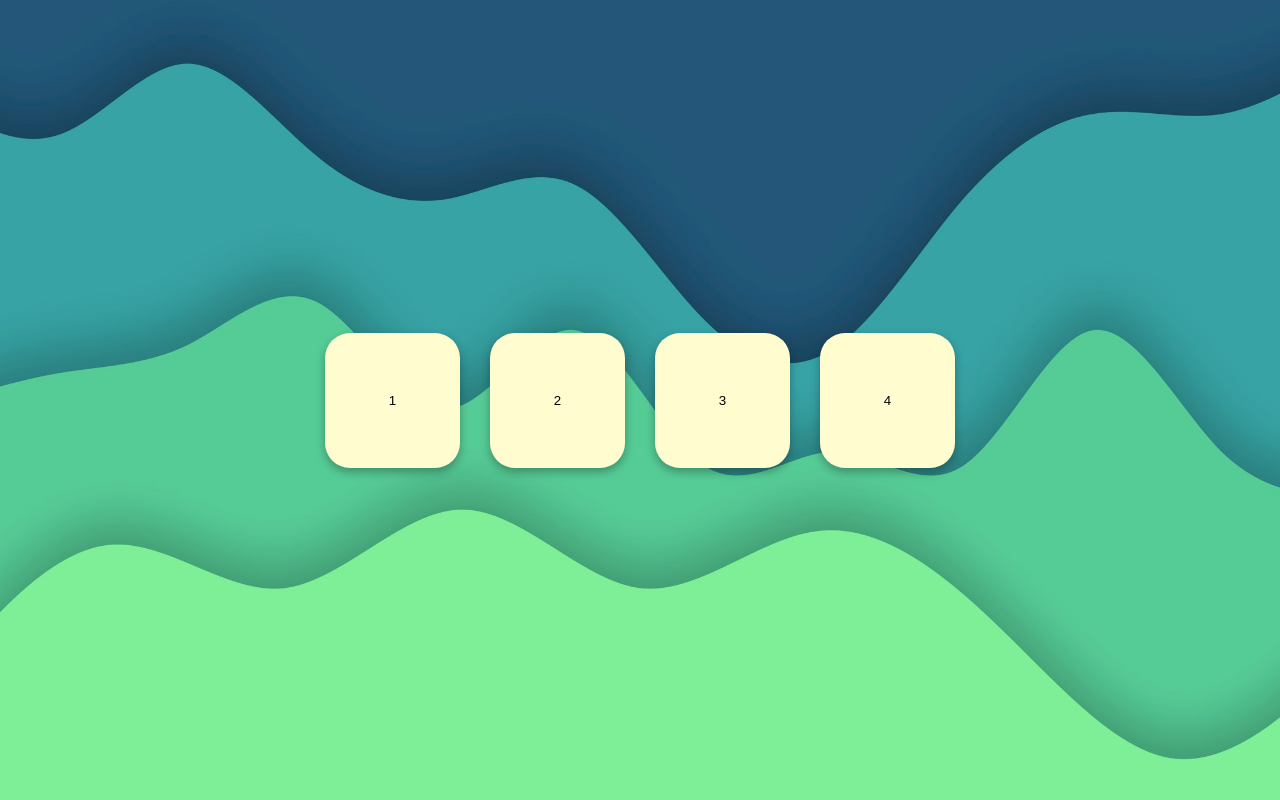
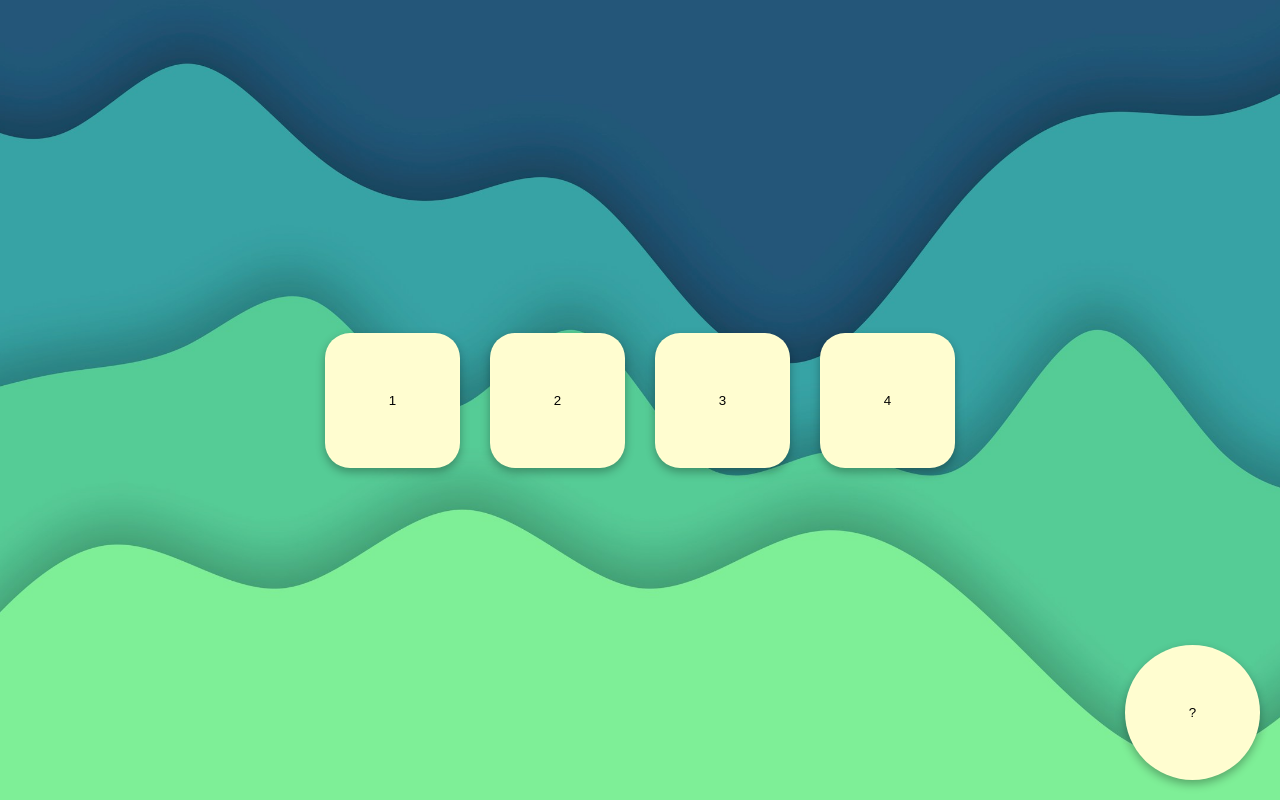
Before and after one commit to Aron1306/TCU-501-Electronics_Store_Educational_Game, a Next.js app in the folder game/: page / in a window 1280 px wide. Built offline with nearby package versions, Linux system fonts and the light colour scheme.

Commit message:
add the help button on the main menu screen

```diff
--- a/game/src/app/page.js
+++ b/game/src/app/page.js
@@ -9,6 +9,7 @@ export default function Home() {
         <button className={styles.level_button}>2</button>
         <button className={styles.level_button}>3</button>
         <button className={styles.level_button}>4</button>
+        <button className={styles.help_button}>?</button>
       </div>
     </div>
   );
```
